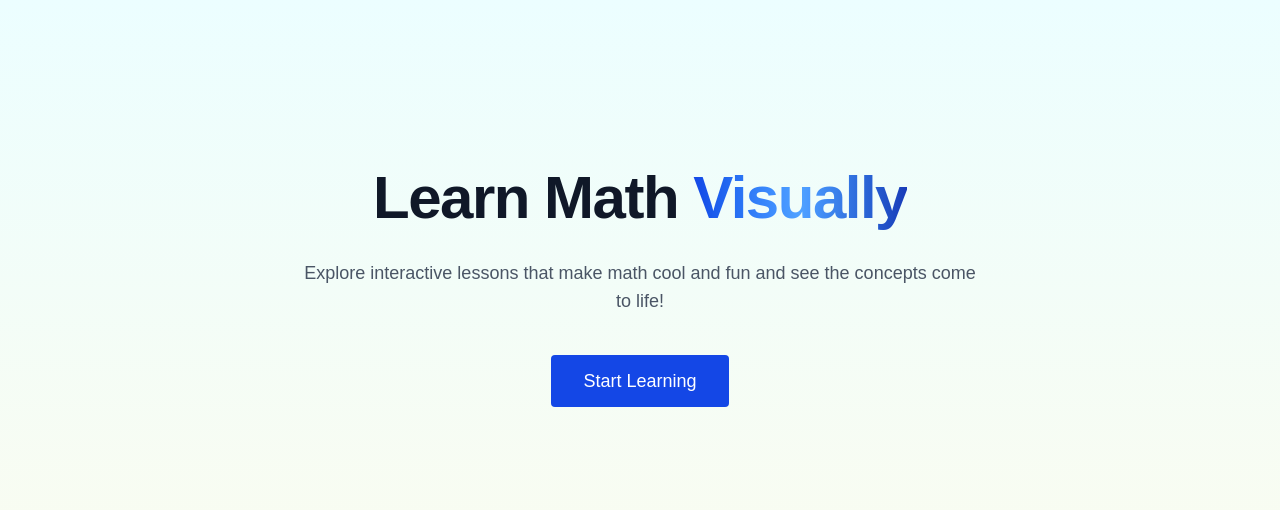
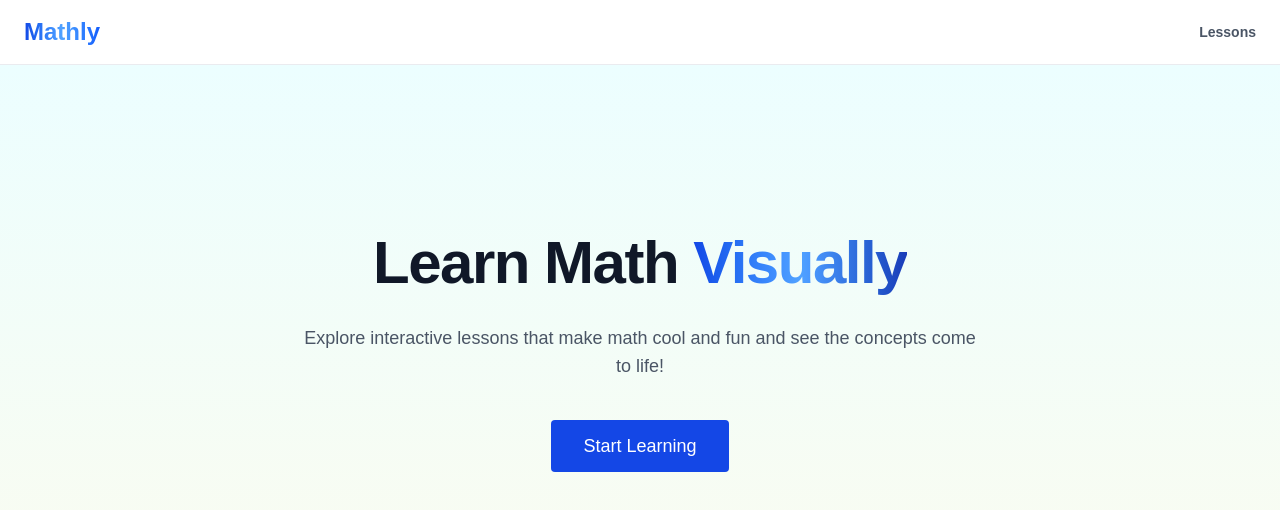
Before and after one commit to ObayM/math-concepts, a Next.js app: page / in a window 1280 px wide. Shown: the top 510 px of the page. Built offline with nearby package versions, Linux system fonts and the light colour scheme; a web font is replaced by a local one.

Commit message:
added the navbar

```diff
--- a/src/app/layout.js
+++ b/src/app/layout.js
@@ -1,6 +1,6 @@
 import { Aldrich } from "next/font/google";
 import "./globals.css";
-
+import Navbar from "@/components/layout/navbar";
 
 const aldrich = Aldrich({
   variable: "--font-aldrich",
@@ -19,6 +19,7 @@ export default function RootLayout({ children }) {
       <body
         className={`${aldrich.className} antialiased`}
       >
+        <Navbar/>
         {children}
       </body>
     </html>
--- a/src/app/page.js
+++ b/src/app/page.js
@@ -2,7 +2,7 @@ import Link from "next/link";
 
 export default function Home() {
   return (
-    <div className="min-h-screen bg-linear-to-b from-cyan-50 to-amber-50 text-neutral-800">
+    <div className="min-h-[calc(100vh-65px)] bg-linear-to-b from-cyan-50 to-amber-50 text-neutral-800">
       <main className="container mx-auto px-6">
         <section className="flex flex-col items-center justify-center text-center py-32 md:py-40">
               <h1 className="text-4xl md:text-6xl font-extrabold tracking-tight text-gray-900 mb-6 leading-tight">
--- /dev/null
+++ b/src/components/layout/navbar.jsx
@@ -0,0 +1,22 @@
+import Link from 'next/link'
+
+export default function Navbar() {
+  return (
+    <header className="sticky top-0 z-50 w-full border-b border-gray-200/80 bg-white/70 backdrop-blur-lg">
+      <div className="container mx-auto flex h-16 items-center justify-between px-6">
+        <div className="text-2xl font-bold bg-linear-to-r from-blue-700 via-blue-400 to-blue-600 bg-clip-text text-transparent">
+         <Link href={"/"}>Mathly</Link>
+        </div>
+        <nav className="flex">
+          <ul className="flex items-center space-x-8 text-sm font-semibold text-gray-600">
+            <li>
+              <Link href="/lessons" className="hover:text-blue-600 transition-colors">
+                Lessons
+              </Link>
+            </li>
+          </ul>
+        </nav>
+      </div>
+    </header>
+  );
+}
```
